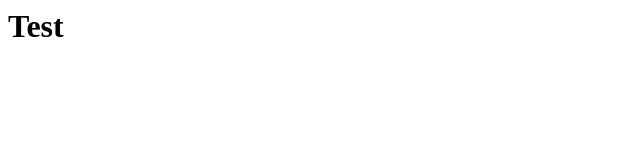
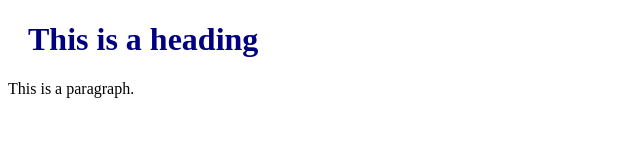
Before and after one commit to RPGAnomaly/RPGAnomaly, a plain HTML site: page index.html in a window 1280 px wide. Shown: the whole page, without its empty margins (0-640 px from the left). Drawn offline with Linux system fonts and the light colour scheme.

Commit message:
Update index.html

```diff
--- a/index.html
+++ b/index.html
@@ -1 +1,13 @@
-<h1>Test</h1>
+<!DOCTYPE html>
+<html>
+
+<head>
+<link rel="stylesheet" href=RPGAnomaly.css>
+</head>
+
+<body>
+<h1>This is a heading</h1>
+<p>This is a paragraph.</p>
+</body>
+
+</html>
```
